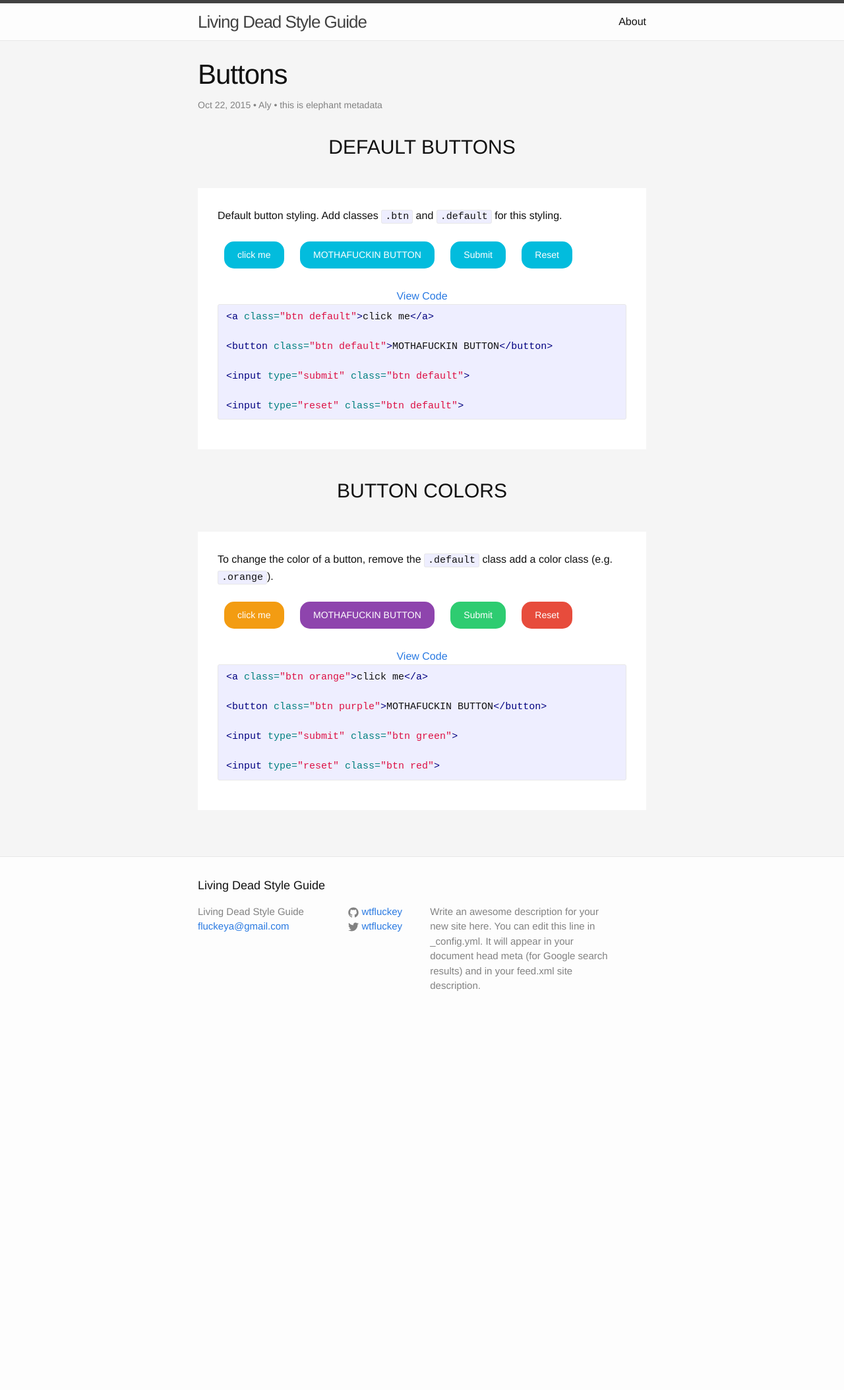
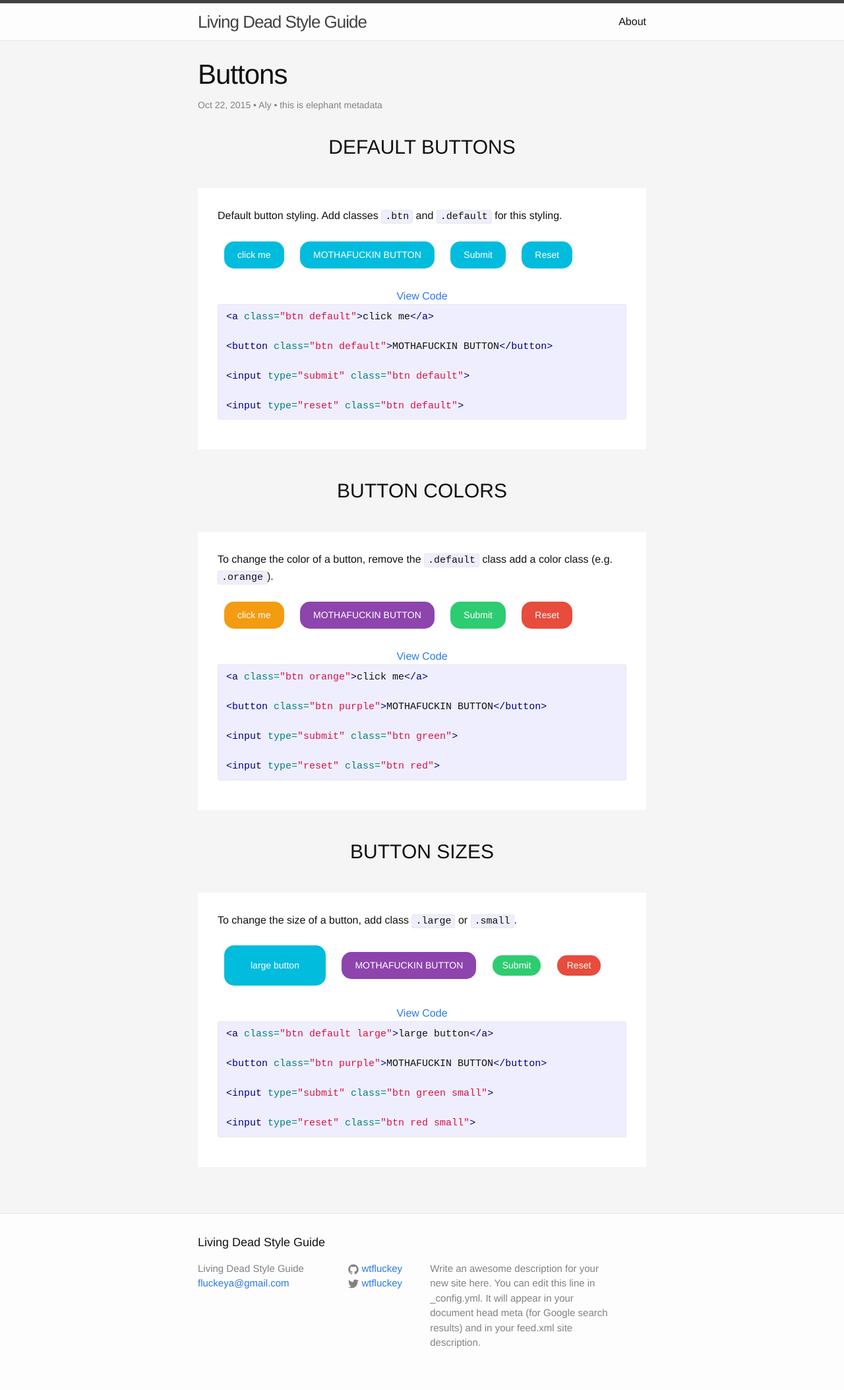
Before and after one commit to wtfluckey/style-guide, a Jekyll site: the page built from _posts/2015-10-22-Buttons.html, in a window 1280 px wide. Shown: the whole page at 66% size. Built offline with Jekyll 4.4.1, drawn with Linux system fonts in a browser that asks for light colours; nearby versions of some CDN libraries; before the commit the page ends 1566 px from its top, so only the background shows below that.

Commit message:
adding button sizing

```diff
--- a/_posts/2015-10-22-Buttons.html
+++ b/_posts/2015-10-22-Buttons.html
@@ -64,3 +64,32 @@ meta: this is elephant metadata
 {% endhighlight %}
   </div>
 </div>
+
+<h1 class="section-title">BUTTON SIZES</h1>
+<div class="section">
+  <p>
+    To change the size of a button, add class <code>.large</code> or <code>.small</code>.
+  </p>
+
+  <a class="btn default large">large button</a>
+
+  <button class="btn purple">MOTHAFUCKIN BUTTON</button>
+
+  <input type="submit" class="btn green small">
+
+  <input type="reset" class="btn red small">
+
+  <div class="view-code">
+    <a class="view-code-link">View Code</a>
+
+{% highlight html %}
+<a class="btn default large">large button</a>
+
+<button class="btn purple">MOTHAFUCKIN BUTTON</button>
+
+<input type="submit" class="btn green small">
+
+<input type="reset" class="btn red small">
+{% endhighlight %}
+  </div>
+</div>
--- a/_sass/_application-styles.scss
+++ b/_sass/_application-styles.scss
@@ -109,4 +109,12 @@
   &.red {
     @include button($red);
   }
+
+  &.large {
+    padding: 20px 40px;
+  }
+
+  &.small {
+    padding: 5px 15px;
+  }
 }
```
